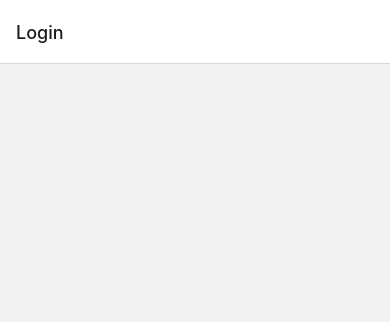
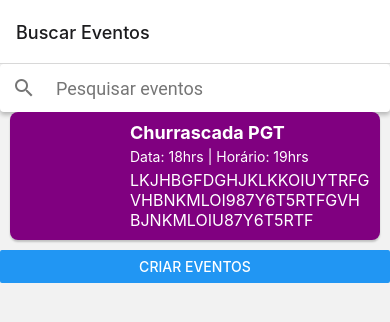
Before and after one commit to SoapPablo/Projeto-MobileF2, a React Native app: screen / in a window 390 px wide. Shown: the top 322 px of the page. Built offline with nearby package versions, Linux system fonts and the light colour scheme.

Commit message:
Tela Buscar Eventos close #22

```diff
--- a/App.js
+++ b/App.js
@@ -1,12 +1,28 @@
 import { NavigationContainer } from '@react-navigation/native';
+import NavegacaoPrincipal from './routes/NavegacaoPrincipal';
+import { EventoProvider } from './contexts/EventoContext';
+import React from 'react';
+import { Provider as PaperProvider, DefaultTheme } from 'react-native-paper';
 
-import NavegacaoPrincipal from './routes/NavegacaoPrincipal';
+const theme = {
+  ...DefaultTheme,
+  roundness: 2,
+  colors: {
+    ...DefaultTheme.colors,
+    primary: '#9400d3',
+    accent: '#e0190d',
+  },
+};
 
 const App = () => {
   return (
-    <NavigationContainer>
-        <NavegacaoPrincipal />
-    </NavigationContainer>
+    <PaperProvider>
+      <EventoProvider>
+        <NavigationContainer>
+          <NavegacaoPrincipal />
+        </NavigationContainer>
+      </EventoProvider>
+    </PaperProvider>
   );
 };
 
--- a/routes/NavegacaoPrincipal.js
+++ b/routes/NavegacaoPrincipal.js
@@ -13,7 +13,7 @@ const Stack = createNativeStackNavigator();
 
 const NavegacaoPrincipal = () => {
   return (
-    <Stack.Navigator>
+    <Stack.Navigator initialRouteName='Buscar Eventos'>
       <Stack.Screen name="Login" component={Login} />
       <Stack.Screen name="Cadastro" component={Cadastro} />
       <Stack.Screen name="Esqueceu sua Senha" component={EsqueceuSenha} />
--- a/screens/BuscarEventos.js
+++ b/screens/BuscarEventos.js
@@ -1,7 +1,113 @@
-const BuscarEventos = () => {
+import React, { useState } from 'react';
+import {
+  View,
+  Text,
+  Image,
+  StyleSheet,
+  ScrollView,
+  Button,
+} from 'react-native';
+import { Searchbar } from 'react-native-paper';
+import { useEventoContext } from '../contexts/EventoContext';
+import imagem1 from '../assets/ImgPicker.png';
+
+const EventCard = () => (
+  <View style={styles.card}>
+    <Image source={{imagem1}} style={styles.image} />
+    <View style={styles.content}>
+      <Text style={styles.title}>Churrascada PGT</Text>
+      <Text style={styles.details}>
+        Data: 18hrs | Horário: 19hrs
+      </Text>
+      <Text style={styles.description} numberOfLines={3}>
+        LKJHBGFDGHJKLKKOIUYTRFGVHBNKMLOI987Y6T5RTFGVHBJNKMLOIU87Y6T5RTF
+      </Text>
+    </View>
+  </View>
+);
+
+// apagar este event card de cima e descomentar este de de baixo !!!!!!!!!!!!!!!!!!!!!
+
+
+// const EventCard = () => (
+//   <View style={styles.card}>
+//     <Image source={imageSource} style={styles.image} />
+//     <View style={styles.content}>
+//       <Text style={styles.title}>{title}</Text>
+//       <Text style={styles.details}>
+//         Data: {date} | Horário: {time}
+//       </Text>
+//       <Text style={styles.description} numberOfLines={3}>
+//         {description}
+//       </Text>
+//     </View>
+//   </View>
+// );
+
+const BuscarEventos = ({ navigation }) => {
+  const { eventos } = useEventoContext();
+  const [searchQuery, setSearchQuery] = useState('');
+
+  const onChangeSearch = (query) => setSearchQuery(query);
+
   return (
-    <></>
+    <ScrollView style={styles.container}>
+      <Searchbar
+        placeholder="Pesquisar eventos"
+        onChangeText={onChangeSearch}
+        value={searchQuery}
+      />
+      <EventCard/>
+
+      {/* {eventos.map((evento, index) => (
+        <EventCard key={index} {...evento} />
+      ))} */}
+      <Button theme={{ colors: { primary: "#9400d3" } }} title="Criar Eventos" onPress={() => navigation.navigate('Criar Eventos')} />
+    </ScrollView>
   );
 };
 
+const styles = StyleSheet.create({
+  container: {
+    flex: 1,
+  },
+  card: {
+    flexDirection: 'row',
+    backgroundColor: 'purple',
+    borderRadius: 8,
+    marginBottom: 10,
+    padding: 10,
+    shadowColor: '#000',
+    shadowOffset: { width: 0, height: 2 },
+    shadowOpacity: 0.2,
+    shadowRadius: 2,
+    elevation: 3,
+    marginHorizontal: 10, // Margem horizontal para alinhar com o Appbar
+  },
+  image: {
+    width: 100,
+    height: 'auto',
+    resizeMode: 'cover',
+    marginRight: 10,
+  },
+  content: {
+    flex: 1,
+  },
+  title: {
+    fontSize: 18,
+    fontWeight: 'bold',
+    marginBottom: 5,
+    color: 'white',
+  },
+  details: {
+    fontSize: 14,
+    color: '#fff',
+    marginBottom: 5,
+  },
+  description: {
+    fontSize: 16,
+    color: 'white',
+  },
+});
+
 export default BuscarEventos;
--- a/screens/MeusEventos.js
+++ b/screens/MeusEventos.js
@@ -1,7 +1,182 @@
-const MeusEventos = () => {
+import React from 'react';
+import {
+  View,
+  Text,
+  Image,
+  StyleSheet,
+  ScrollView,
+  TouchableOpacity,
+  Button,
+} from 'react-native';
+import { Dialog, Portal, Provider } from 'react-native-paper';
+import { NavigationContainer } from '@react-navigation/native';
+import { createMaterialTopTabNavigator } from '@react-navigation/material-top-tabs';
+import { useEventoContext } from '../contexts/EventoContext';
+
+const Tab = createMaterialTopTabNavigator();
+
+function ConfirmadosScreen() {
+  const { eventos, contextValues, remover } = useEventoContext();
+
   return (
-    <></>
+    <View style={{ flex: 1 }}>
+      <ScrollView>
+        {eventos.map((evento, index) => (
+          <EventCard
+            key={index}
+            title={evento.nomeEvento}
+            date={evento.dataEvento}
+            time={evento.horaEvento}
+            description={evento.descricaoEvento}
+            imageSource={{ uri: evento.imagemEvento }}
+          />
+        ))}
+      </ScrollView>
+    </View>
   );
-};
+}
 
-export default MeusEventos;
+function CriadosScreen() {
+  const {
+    eventos,
+    showDialog,
+    hideDialog,
+    visible,
+    setImagemEvento, // Adicione os outros setters conforme necessário
+  } = useEventoContext();
+
+  return (
+    <Provider>
+      <View style={{ flex: 1 }}>
+        <ScrollView>
+          {eventos.map((evento, index) => (
+            <EventCard
+              key={index}
+              title={evento.nomeEvento}
+              date={evento.dataEvento}
+              time={evento.horaEvento}
+              description={evento.descricaoEvento}
+              imageSource={{ uri: evento.imagemEvento }}
+            />
+          ))}
+          <TouchableOpacity style={styles.button} onPress={showDialog}>
+            <Text style={{ color: 'white', textAlign: 'center' }}>
+              CANCELAR EVENTO
+            </Text>
+          </TouchableOpacity>
+        </ScrollView>
+
+        <Portal>
+          <Dialog
+            visible={visible}
+            onDismiss={hideDialog}
+            style={{ backgroundColor: 'white' }}>
+            <Dialog.Title style={{ color: 'black' }}>
+              Cancelar Evento
+            </Dialog.Title>
+            <Dialog.Content>
+              <Text style={{ color: 'black' }}>
+                Deseja realmente cancelar o evento?
+              </Text>
+            </Dialog.Content>
+            <Dialog.Actions>
+              <Button onPress={hideDialog}>Cancelar</Button>
+              <Button onPress={hideDialog}>Voltar</Button>
+            </Dialog.Actions>
+          </Dialog>
+        </Portal>
+      </View>
+    </Provider>
+  );
+}
+
+const EventCard = ({ imagemEvento, nomeEvento, dataEvento, horaEvento, descricaoEvento }) => (
+  <View style={styles.card}>
+    <Image source={imagemEvento} style={styles.image} />
+    <View style={styles.content}>
+      <Text style={styles.title}>{nomeEvento}</Text>
+      <Text style={styles.details}>
+        Data: {dataEvento} | Horário: {horaEvento}
+      </Text>
+      <Text style={styles.description} numberOfLines={3}>
+        {descricaoEvento}
+      </Text>
+    </View>
+  </View>
+);
+
+export default function App() {
+  return (
+    <NavigationContainer independent={true}>
+      <Tab.Navigator
+        tabBarOptions={{
+          activeTintColor: 'white',
+          inactiveTintColor: 'white',
+          style: {
+            backgroundColor: 'purple',
+          },
+          indicatorStyle: {
+            backgroundColor: 'white',
+          },
+        }}>
+        <Tab.Screen name="Confirmados" component={ConfirmadosScreen} />
+        <Tab.Screen name="Criados" component={CriadosScreen} />
+      </Tab.Navigator>
+    </NavigationContainer>
+  );
+}
+
+const styles = StyleSheet.create({
+  card: {
+    flexDirection: 'row',
+    backgroundColor: 'purple',
+    maxHeight: 300,
+    borderRadius: 8,
+    marginTop: 10,
+    padding: 10,
+    shadowColor: '#000',
+    shadowOffset: { width: 0, height: 2 },
+    shadowOpacity: 0.2,
+    shadowRadius: 2,
+    elevation: 3,
+    marginHorizontal: 10,
+  },
+  image: {
+    width: 100,
+    height: 'auto',
+    resizeMode: 'cover',
+    marginRight: 10,
+  },
+  content: {
+    flex: 1,
+  },
+  title: {
+    fontSize: 18,
+    fontWeight: 'bold',
+    marginBottom: 5,
+    color: 'white',
+  },
+  details: {
+    fontSize: 14,
+    color: '#fff',
+    marginBottom: 5,
+  },
+  description: {
+    fontSize: 16,
+    color: 'white',
+  },
+  button: {
+    backgroundColor: 'red',
+    color: 'white',
+    justifyContent: 'center',
+    height: 30,
+    borderRadius: 8,
+    marginBottom: 10,
+    shadowColor: '#000',
+    shadowOffset: { width: 0, height: 2 },
+    shadowOpacity: 0.2,
+    shadowRadius: 2,
+    elevation: 3,
+    marginHorizontal: 10,
+  },
+});
```
Also changed, not shown: package.json (+9 -8 lines), routes/NavegacaoAba.js (added, +61 -0 lines), 1 other file (tests, documents, lock files or other folders).
